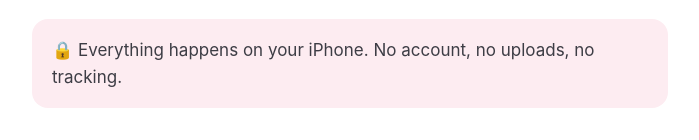
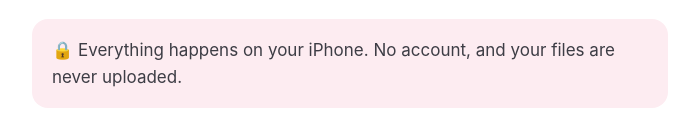
Before and after one commit to VanessaRobine/pdfyes, a plain HTML site: page index.html in a window 1280 px wide. Shown: the part 357-497 px from the top of the page, without its empty margins (290-989 px from the left). Drawn offline with Linux system fonts and the light colour scheme.

Commit message:
Homepage: drop 'no tracking' claim
Co-Authored-By: Claude Opus 5.5 <noreply@anthropic.com>
Claude-Session: https://claude.ai/code/session_016t7Ls3NozpD3eYhCCxs9Sf

```diff
--- a/index.html
+++ b/index.html
@@ -15,6 +15,6 @@ a{color:var(--pink)}nav{margin-top:40px;font-size:15px;color:var(--gray)}nav a{m
 <h1>One PDF that fits your upload limit.</h1>
 <p>PDFyes for iPhone combines up to 30 photos or screenshots into a single PDF, and keeps it under the size limit you choose: 1, 2, 5 or 10 MB, or your own.</p>
 <ul><li>Reorder, rotate or remove pages</li><li>Clean up dim, shadowy photos of documents</li><li>Preview and zoom in to check small text before you share</li><li>Save to Files or share anywhere</li></ul>
-<div class="card"><p style="margin:0">🔒 Everything happens on your iPhone. No account, no uploads, no tracking.</p></div>
+<div class="card"><p style="margin:0">🔒 Everything happens on your iPhone. No account, and your files are never uploaded.</p></div>
 <nav><a href="./">Home</a><a href="privacy/">Privacy Policy</a><a href="support/">Support</a></nav>
 </div></body></html>
```
